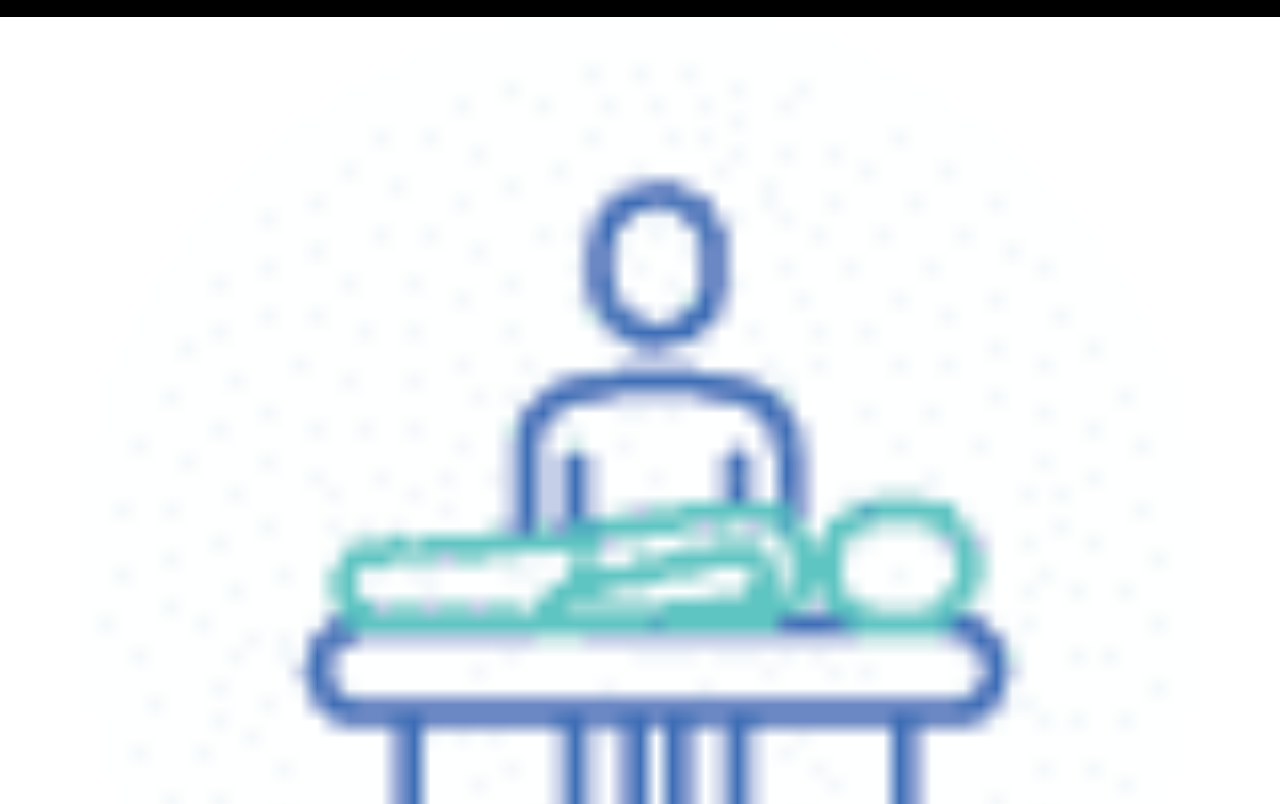
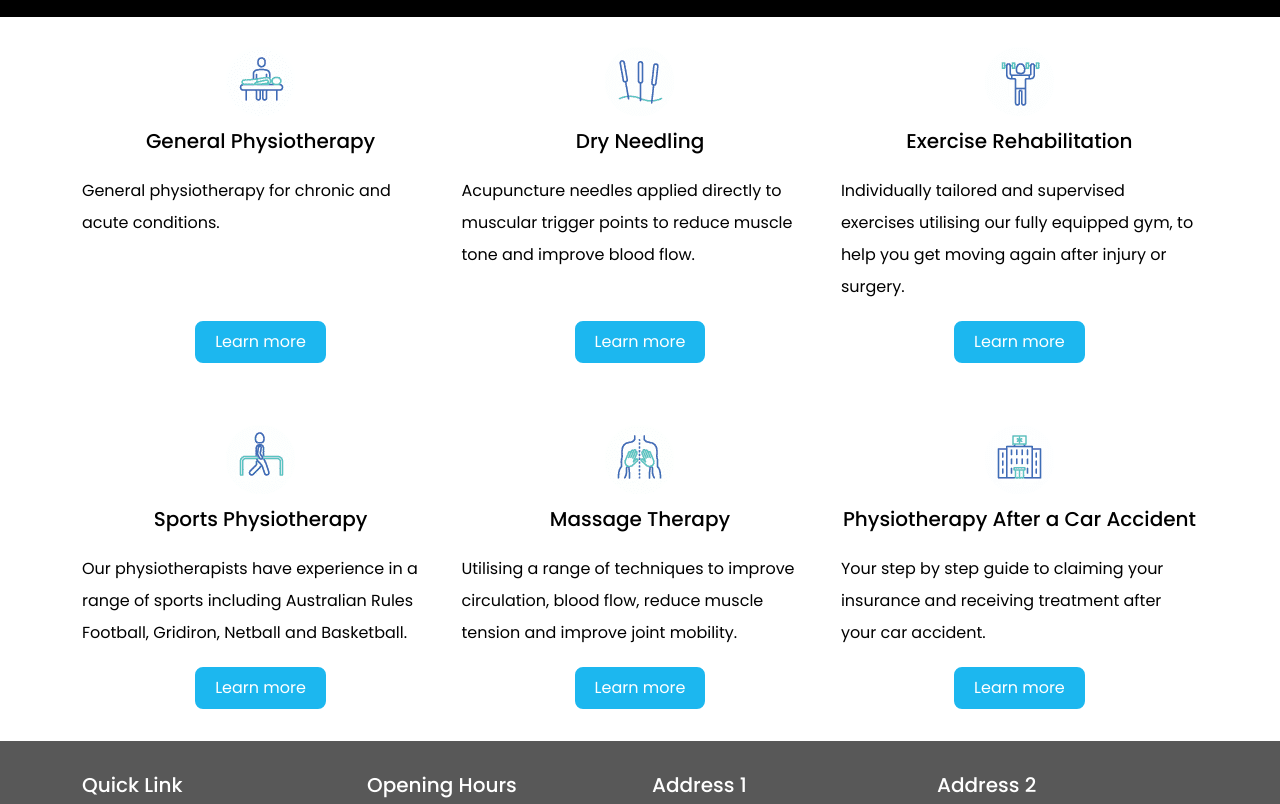
Before and after one commit to keithli026/keithli026.github.io, a React (Create React App) app: page / in a window 1280 px wide. Shown: the part 1820-2624 px from the top of the page. Built offline with nearby package versions, Linux system fonts and the light colour scheme.

Commit message:
our services

```diff
--- a/src/_variable.scss
+++ b/src/_variable.scss
@@ -1,5 +1,5 @@
 $lightblue: #1cb7ef;
-
+$blue: #0d6c8f;
 $tablet-min-width: 576px;
 $tablet-min-width-1: 768px;
 $desktop-min-width: 992px;
--- a/src/index.scss
+++ b/src/index.scss
@@ -102,8 +102,22 @@ img {
   width: 100%;
 }
 
-a:hover {
-  color: $lightblue;
+a {
+  &:hover {
+    color: $lightblue;
+  }
+  &.button {
+    display: inline-block;
+    color: white;
+    background-color: $lightblue;
+    padding: 5px 20px;
+    text-decoration: none;
+    border: 2px solid white;
+    border-radius: 10px;
+    &:hover {
+      background-color: $blue;
+    }
+  }
 }
 
 p {
--- a/src/pages/Home.js
+++ b/src/pages/Home.js
@@ -80,10 +80,52 @@ function Home() {
       <div className="our-services-content">
         <Container>
           <div className="services">
-            <img src={process.env.PUBLIC_URL + "gp.png"} alt="General Physiotherapy"></img>
-            <p>General Physiotherapy</p>
-            <p>General physiotherapy for chronic and acute conditions.</p>
-            <Link to="/services/general-physiotherapy">Learn more</Link>
+            <div className="content">
+              <img src={process.env.PUBLIC_URL + "gp.png"} alt="General Physiotherapy"></img>
+              <h3>General Physiotherapy</h3>
+              <p>General physiotherapy for chronic and acute conditions.</p>
+            </div>
+            <Link to="/services/general-physiotherapy" className="button">Learn more</Link>
+          </div>
+          <div className="services">
+            <div className="content">
+              <img src={process.env.PUBLIC_URL + "dn.png"} alt="Dry Needling"></img>
+              <h3>Dry Needling</h3>
+              <p>Acupuncture needles applied directly to muscular trigger points to reduce muscle tone and improve blood flow.</p>
+            </div>
+            <Link to="/services/dry-needling" className="button">Learn more</Link>
+          </div>
+          <div className="services">
+            <div className="content">
+              <img src={process.env.PUBLIC_URL + "er.png"} alt="Exercise Rehabilitation"></img>
+              <h3>Exercise Rehabilitation</h3>
+              <p>Individually tailored and supervised exercises utilising our fully equipped gym, to help you get moving again after injury or surgery.</p>
+            </div>
+            <Link to="/services/exercise-rehabilitation" className="button">Learn more</Link>
+          </div>
+          <div className="services">
+            <div className="content">
+              <img src={process.env.PUBLIC_URL + "sp.png"} alt="Sports Physiotherapy"></img>
+              <h3>Sports Physiotherapy</h3>
+              <p>Our physiotherapists have experience in a range of sports including Australian Rules Football, Gridiron, Netball and Basketball.</p>
+            </div>
+            <Link to="/services/sports-physiotherapy" className="button">Learn more</Link>
+          </div>
+          <div className="services">
+            <div className="content">
+              <img src={process.env.PUBLIC_URL + "mt.png"} alt="Massage Therapy"></img>
+              <h3>Massage Therapy</h3>
+              <p>Utilising a range of techniques to improve circulation, blood flow, reduce muscle tension and improve joint mobility.</p>
+            </div>
+            <Link to="/services/massage-therapy" className="button">Learn more</Link>
+          </div>
+          <div className="services">
+            <div className="content">
+              <img src={process.env.PUBLIC_URL + "paa.png"} alt="Physiotherapy After a Car Accident"></img>
+              <h3>Physiotherapy After a Car Accident</h3>
+              <p>Your step by step guide to claiming your insurance and receiving treatment after your car accident.</p>
+            </div>
+            <Link to="/services/massage-therapy" className="button">Learn more</Link>
           </div>
         </Container>
       </div>
--- a/src/pages/home.scss
+++ b/src/pages/home.scss
@@ -173,5 +173,44 @@
 }
 
 .our-services-content {
-
+    > div {
+        display: flex;
+        flex-wrap: wrap;
+        justify-content: space-between;
+        .services {
+            padding: 30px 0;
+            &:not(:last-child) {
+                border-bottom: 1px solid grey;
+                @media (min-width: $tablet-min-width) {
+                    border-bottom: none;
+                }
+            }
+            text-align: center;
+            @media (min-width: $tablet-min-width) {
+                display: flex;
+                flex-direction: column;
+                justify-content: space-between;
+                flex-basis: 48%;
+            }
+            @media (min-width: $desktop-min-width) {
+                flex-basis: 32%;
+            }
+            .content {
+                img {
+                    width: auto;
+                    height: auto;
+                }
+                h3 {
+                    font-size: 20px;
+                }
+                p {
+                    text-align: start;
+                }
+            }
+            .button {
+                width: fit-content;
+                margin: 0 auto;
+            }
+        }
+    }
 }
```
